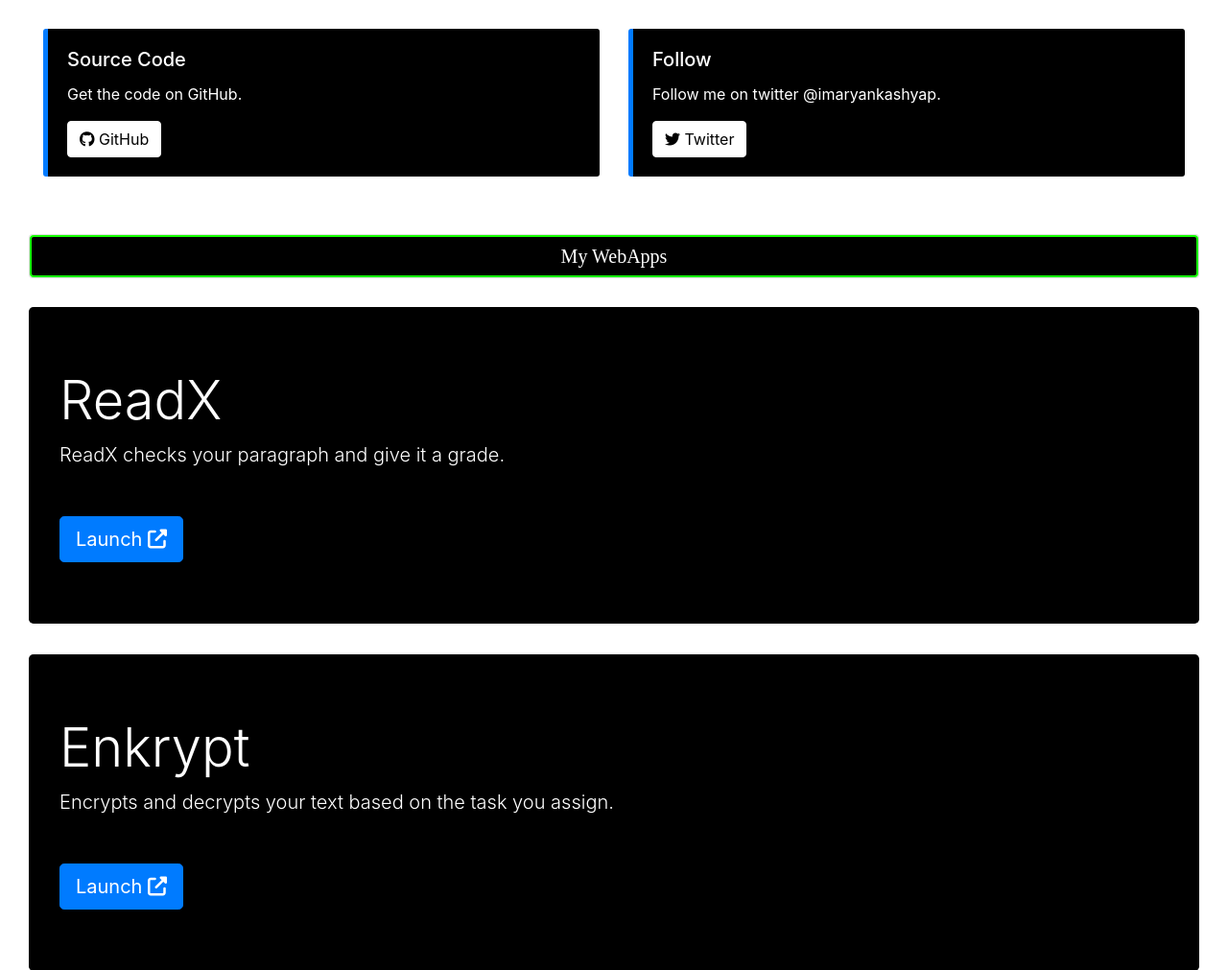
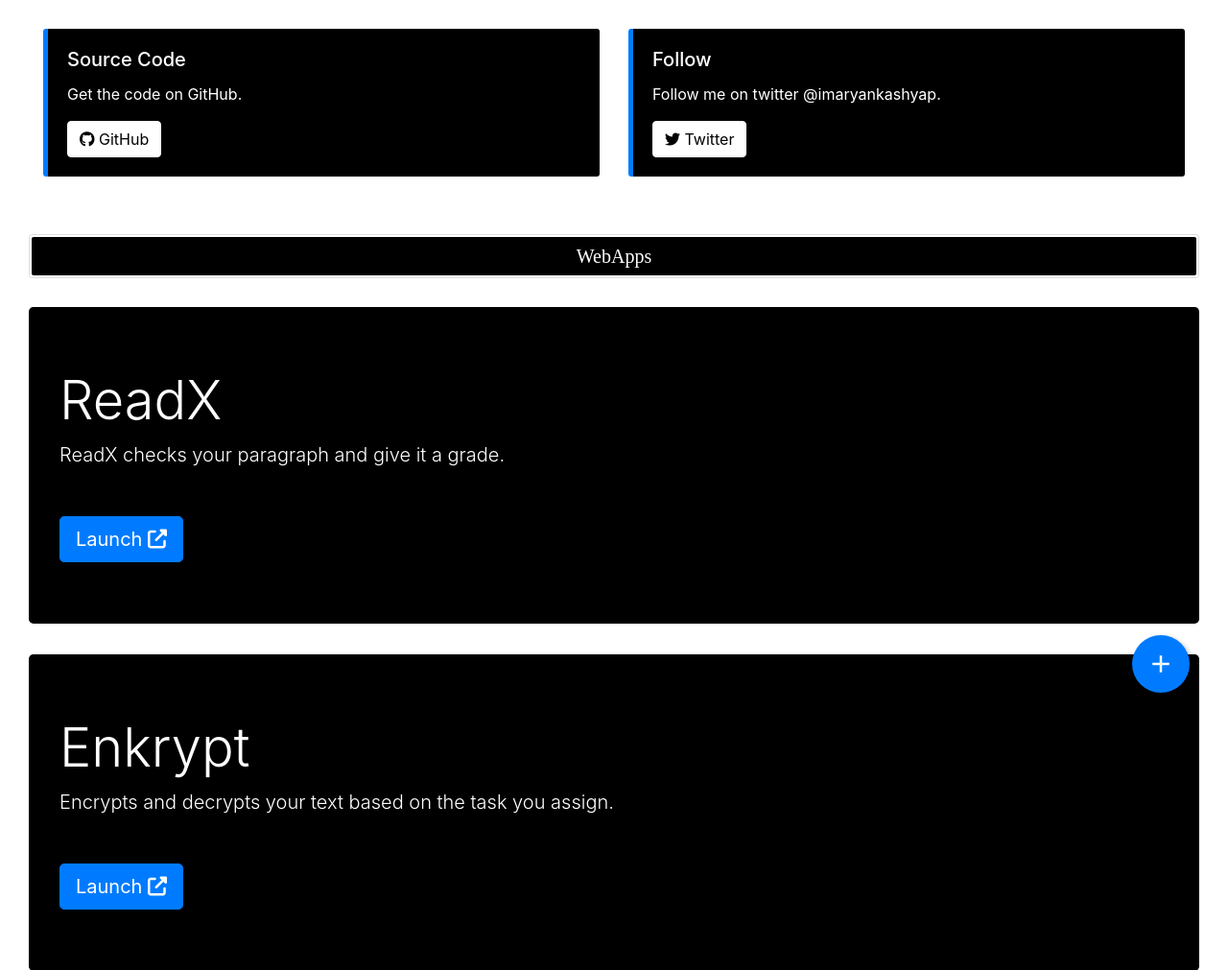
Before and after one commit to iaryankashyap/ConneX, a Flask app: page /admin_home in a window 1280 px wide. Shown: the part 58-1069 px from the top of the page at 96% size. Run offline with Flask 2, Linux system fonts and the light colour scheme; some libraries are stand-ins or nearby versions.

Commit message:
Added Add App support

```diff
--- a/webapp/static/homepage2.css
+++ b/webapp/static/homepage2.css
@@ -177,6 +177,53 @@
   100% {
     background-color: black;
     color: white;
-    border-color: #15ff00;
   }
 }
+
+#floating-btn {
+  width: 0px;
+  height: 0px;
+  background-color: #007bff;
+  display: flex;
+  align-items: center;
+  justify-content: center;
+  text-decoration: none;
+  border-radius: 50%;
+  color: white;
+  font-size: 0px;
+  box-shadow: 2px 2px 5px rgba(0, 0, 0, 0.253);
+  position: fixed;
+  right: 40px;
+  bottom: 20px;
+  transition: ease-in-out 0.25s;
+  animation: myy;
+  animation-delay: 3s;
+  animation-duration: 1s;
+  animation-fill-mode: forwards;
+  animation-iteration-count: 1;
+}
+#floating-btn:hover {
+  background-color: #0053ac;
+  color: white;
+  rotate: 20%;
+}
+
+@keyframes myy {
+  0% {
+    width: 0px;
+    height: 0px;
+    font-size: 0px;
+  }
+  70% {
+    visibility: hidden;
+    width: 0px;
+    height: 0px;
+    font-size: 0px;
+  }
+  100% {
+    visibility: visible;
+    width: 60px;
+    height: 60px;
+    font-size: 30px;
+  }
+}
--- a/webapp/templates/homepage2.html
+++ b/webapp/templates/homepage2.html
@@ -35,9 +35,12 @@
       integrity="sha384-OgVRvuATP1z7JjHLkuOU7Xw704+h835Lr+6QL9UvYjZE3Ipu6Tp75j7Bh/kR0JKI"
       crossorigin="anonymous"
     ></script>
+    <link href="https://fonts.googleapis.com/icon?family=Material+Icons"
+      rel="stylesheet">
     <title>ConneX-Home</title>
   </head>
   <body>
+    <a href="/addapp" id="floating-btn" class="material-icons">add</a>
     <nav
       class="navbar sticky-top navbar-expand-lg navbar-dark"
     >
@@ -145,7 +148,7 @@
     <div style="margin-bottom:30px;margin-left: 30px;margin-right: 30px;" class="card">
       <div id="opop" style="text-align: center; padding: 5px;" class="card-body rounded">
 
-        My WebApps
+        WebApps
 
       </div>
     </div>
```
